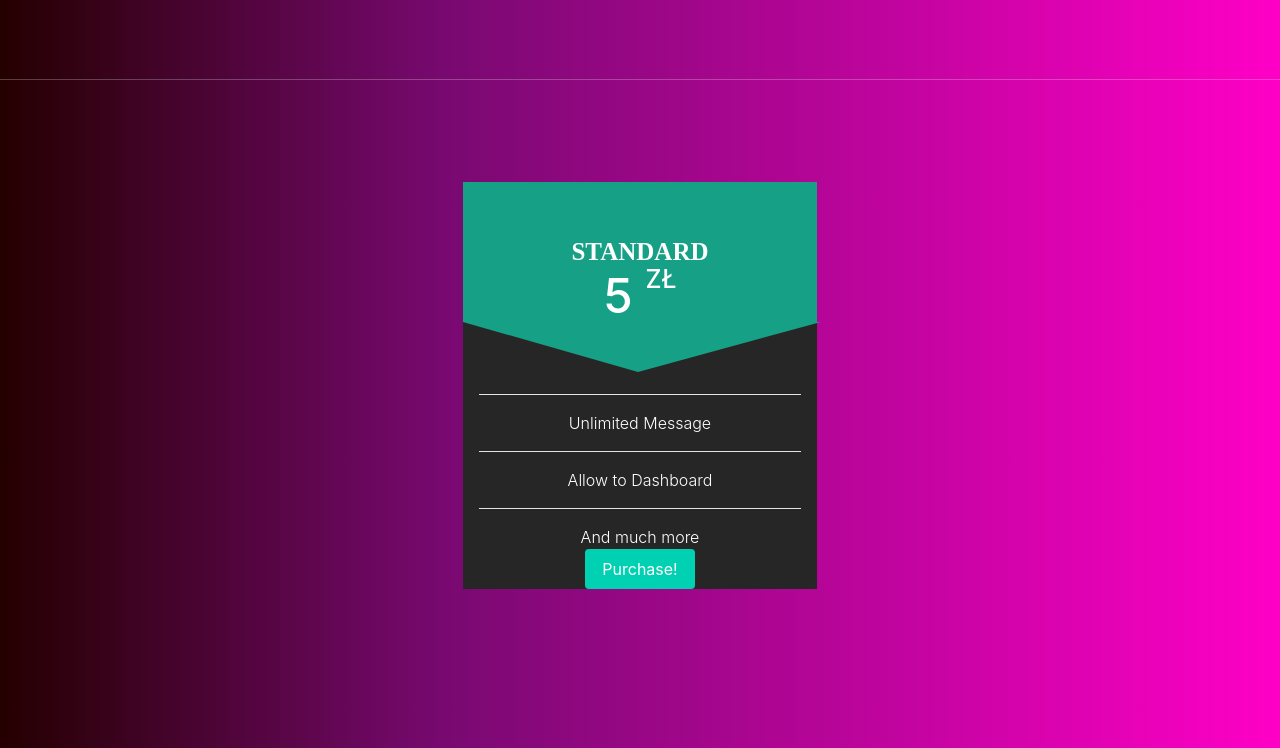
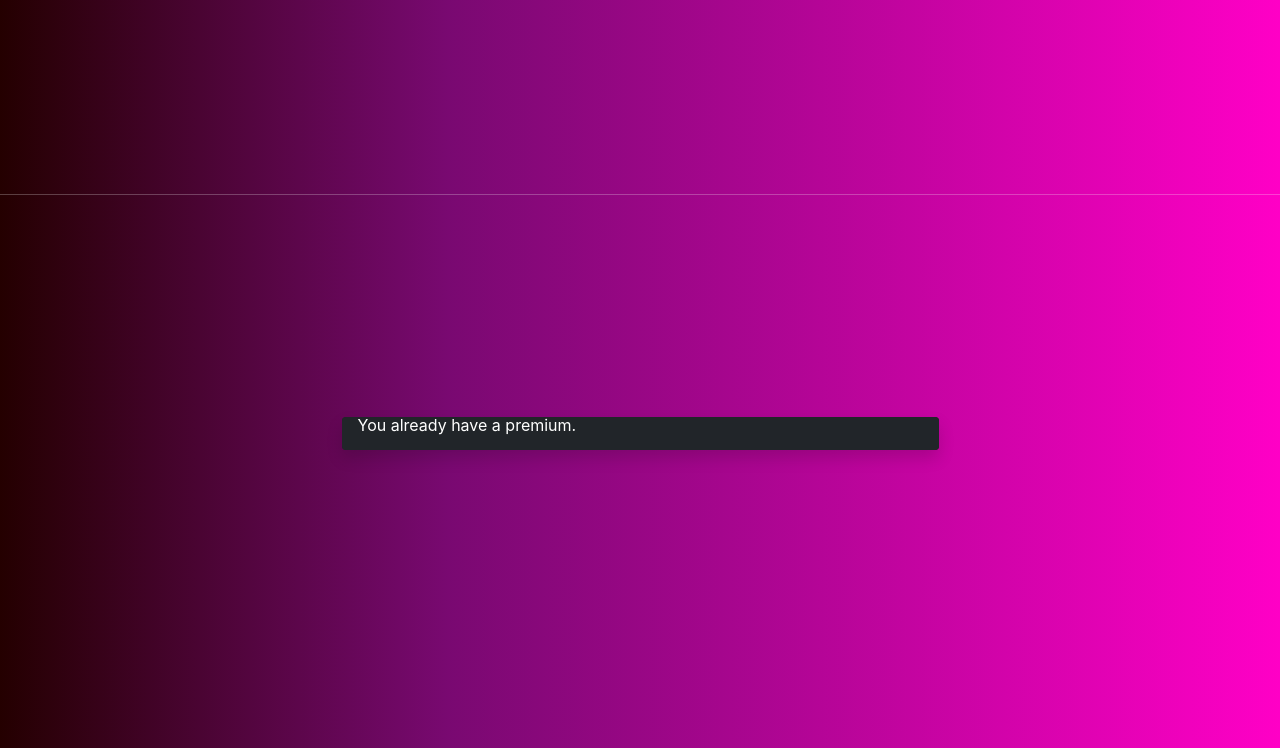
Before and after one commit to mateusz-sliwinski/LoveApp, a Django app: page /pay in a window 1280 px wide. Shown: the part 52-800 px from the top of the page. Run offline with Django 3.2, Linux system fonts and the light colour scheme; some libraries are stand-ins or nearby versions.

Commit message:
isort and flake8 for reformat code

```diff
--- a/accounts/models.py
+++ b/accounts/models.py
@@ -86,7 +86,7 @@ class Preferences(models.Model): # noqa D101
     sex = models.CharField(max_length=150, choices=sex_category)
     custom_user = models.ForeignKey(
         CustomUser,
-        on_delete=models.CASCADE
+        on_delete=models.CASCADE,
     )
 
     class Meta:  # noqa: D106
--- a/accounts/views.py
+++ b/accounts/views.py
@@ -1,6 +1,5 @@
 """Views.py files."""
 # Django
-import stripe
 from django.core.exceptions import ValidationError
 from django.http import JsonResponse
 from django.urls import reverse_lazy
@@ -12,6 +11,10 @@ from django.views.generic import ListView
 from django.views.generic import TemplateView
 from django.views.generic import UpdateView
 
+# 3rd-party
+import stripe
+from project import settings
+
 # Project
 from accounts.forms import PhotoForm
 from accounts.forms import PreferencesForm
@@ -21,7 +24,6 @@ from accounts.models import Preferences
 from accounts.utils import take_id_from_path
 from accounts.utils import time_today
 from accounts.utils import validate_tags
-from project import settings
 
 
 class PreferencesView(FormView):  # noqa  D101
@@ -155,25 +157,33 @@ class test(TemplateView):  # noqa D101
     template_name = 'payments.html'
 
 
-class SuccessView(TemplateView):
+class SuccessView(TemplateView):  # noqa D101
     template_name = 'success.html'
 
+    def get_context_data(self, **kwargs):  # noqa D102
+        context = super(SuccessView, self).get_context_data(**kwargs)
+        current_user = self.request.user
+        CustomUser.objects.filter(id=current_user.id).update(
+            premium=True,
+        )
+        return context
 
-class CancelledView(TemplateView):
+
+class CancelledView(TemplateView):  # noqa D101
     template_name = 'cancelled.html'
 
 
 @csrf_exempt
-def stripe_config(request):
+def stripe_config(request):  # noqa D103
     if request.method == 'GET':
         stripe_config = {'publicKey': settings.STRIPE_PUBLISHABLE_KEY}
         return JsonResponse(stripe_config, safe=False)
 
 
 @csrf_exempt
-def create_checkout_session(request):
+def create_checkout_session(request):  # noqa D103
     if request.method == 'GET':
-        domain_url = 'http://localhost:8000/'
+        domain_url = 'http://127.0.0.1:8000/'
         stripe.api_key = settings.STRIPE_SECRET_KEY
         try:
             checkout_session = stripe.checkout.Session.create(
@@ -187,8 +197,8 @@ def create_checkout_session(request):
                         'quantity': 1,
                         'currency': 'pln',
                         'amount': '500',
-                    }
-                ]
+                    },
+                ],
             )
             return JsonResponse({'sessionId': checkout_session['id']})
         except Exception as e:
--- a/core/admin.py
+++ b/core/admin.py
@@ -4,7 +4,10 @@
 from django.contrib import admin
 
 # 3rd-party
-from core.models import Likes, DashboardLike, DashboardMessage, DashboardMatched
+from core.models import DashboardLike
+from core.models import DashboardMatched
+from core.models import DashboardMessage
+from core.models import Likes
 from core.models import Thread
 
 
--- a/core/forms.py
+++ b/core/forms.py
@@ -2,7 +2,10 @@
 # Django
 from django import forms
 
-from core.models import DashboardLike, DashboardMessage, DashboardMatched
+# 3rd-party
+from core.models import DashboardLike
+from core.models import DashboardMatched
+from core.models import DashboardMessage
 
 
 class ThreadForm(forms.Form):  # noqa D101
--- a/core/urls.py
+++ b/core/urls.py
@@ -5,8 +5,9 @@ from django.contrib.auth.decorators import login_required
 from django.urls import path
 
 # Local
-from .views import CreateMessage, DashboardView
+from .views import CreateMessage
 from .views import CreateThread
+from .views import DashboardView
 from .views import ListThreads
 from .views import RandomPartner
 from .views import RandomPartnerList
@@ -23,7 +24,7 @@ urlpatterns = [
     path('inbox/<int:pk>/', ThreadView.as_view(), name='thread'),
     path('inbox/<int:pk>/create-message/', CreateMessage.as_view(), name='create-message'),
 
-    path('dashboard/', login_required(DashboardView.as_view()), name='dashboard'),
+    path('dashboard/', login_required(DashboardView.as_view()), name='dashboard_user'),
 
 
 ]
--- a/templates/navbar.html
+++ b/templates/navbar.html
@@ -40,7 +40,7 @@
             <a class="dropdown-item" href="{% url 'preferences_list' %}"
                aria-expanded="false" aria-haspopup="true">List Preference</a>
 
-            <a class="dropdown-item" href="{% url 'core:dashboard' %}"
+            <a class="dropdown-item" href="{% url 'core:dashboard_user' %}"
                aria-expanded="false" aria-haspopup="true">Dashboard</a>
 
             <a class="dropdown-item" href="{% url 'core:inbox' %}"
--- a/templates/payments.html
+++ b/templates/payments.html
@@ -9,7 +9,7 @@
     <script src="{% static 'js/main.js' %}"></script>
     <script defer src="https://use.fontawesome.com/releases/v5.15.4/js/all.js"></script>
   </head>
-
+  {% if user.premium == False %}
     <div class="pricing-area">
       <div class="container">
         <div class="row justify-content-center">
@@ -24,6 +24,7 @@
                   <li>Unlimited Message</li>
                   <li>Allow to Dashboard</li>
                   <li>And much more</li>
+                  <li>Permanent premium account </li>
 
                 </ul>
                 <div class="btn-area">
@@ -36,4 +37,22 @@
       </div>
     </div>
 
+  {% else %}
+
+    <div class="row py-5 px-4">
+      <div class="col-xl-4 col-md-6 col-sm-10 mx-auto">
+        <div class="bg-dark shadow rounded overflow-hidden">
+          <div class="px-4 pt-0 pb-4 bg-dark text-white">
+            <h1>You already have a premium.</h1>
+          </div>
+        </div>
+      </div>
+    </div>
+
+  {% endif %}
+
+
+
+
+
 {% endblock %}
```
Also changed, not shown: core/models.py (+12 -12 lines), core/utils.py (+6 -4 lines), core/views.py (+21 -14 lines). Lines whose indentation alone changed are shown as unchanged.
